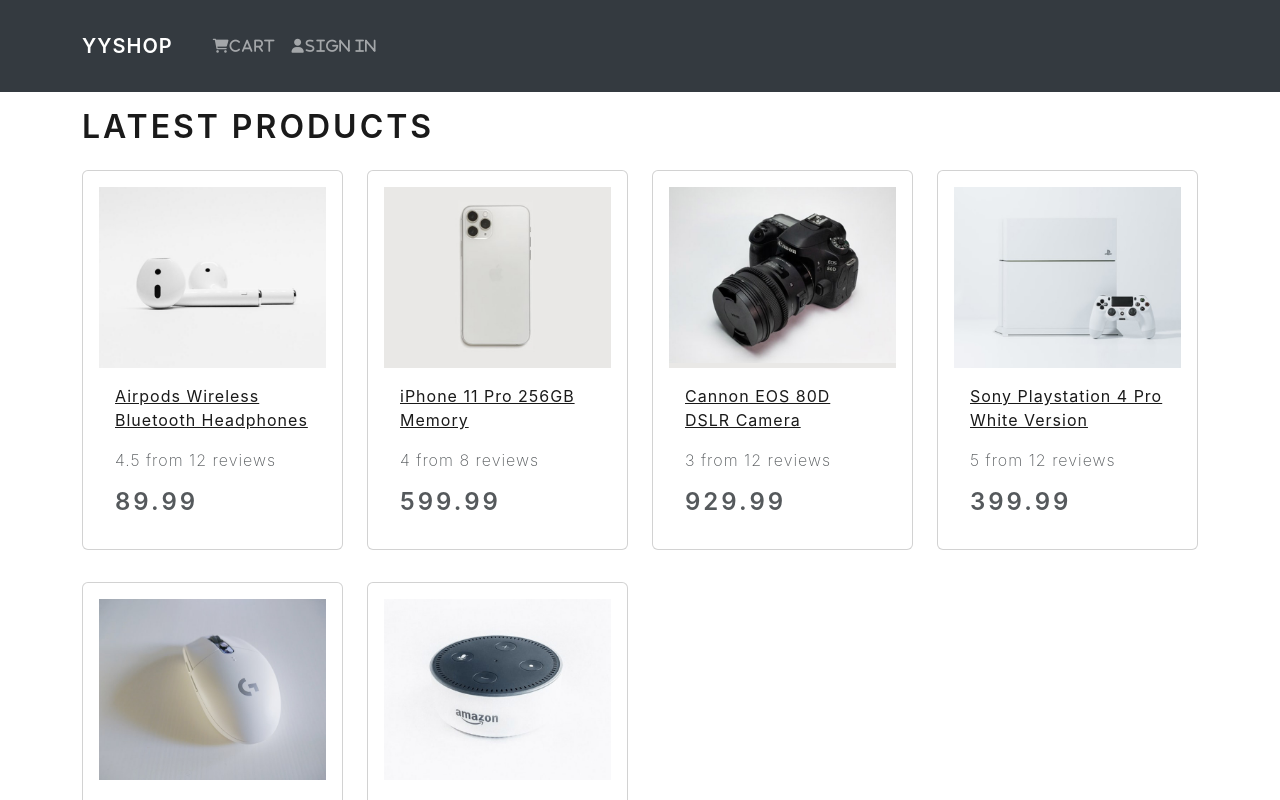
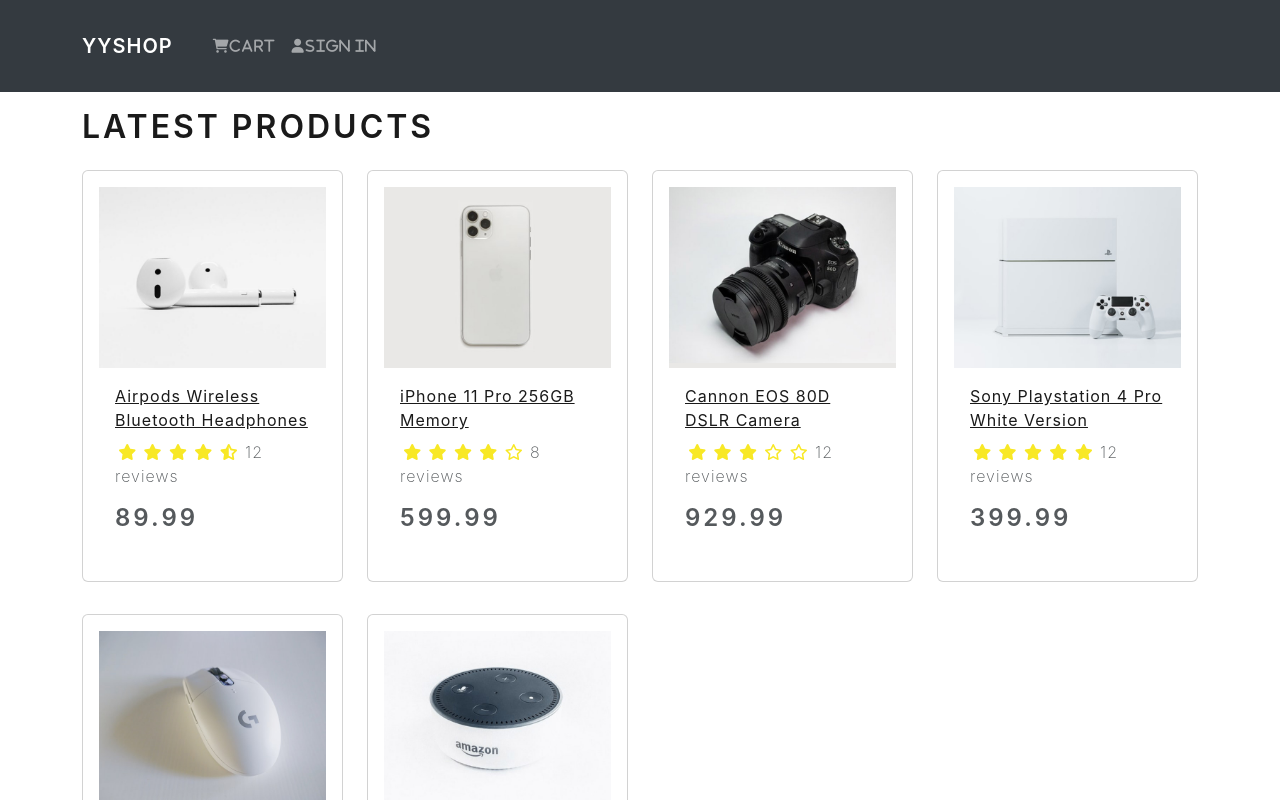
Before and after one commit to YusukeYoshihiro/e-commerce_app_mern, a React (Create React App) app in the folder frontend/: page / in a window 1280 px wide. Shown: the top 800 px of the page. Built offline with nearby package versions, Linux system fonts and the light colour scheme.

Commit message:
create: Added rating components for showing rating star and text

```diff
--- a/frontend/src/components/Product.js
+++ b/frontend/src/components/Product.js
@@ -1,5 +1,6 @@
 import React from 'react';
 import { Card } from 'react-bootstrap';
+import Rating from './Rating';
 
 const Product = ({ product }) => {
     return (
@@ -16,9 +17,10 @@
                 </a>
 
                 <Card.Text as='div'>
-                    <div className='my-3'>
-                        {product.rating} from {product.numReviews} reviews
-                    </div>
+                    <Rating
+                        value={product.rating}
+                        text={`${product.numReviews} reviews`}
+                    />
                 </Card.Text>
 
                 <Card.Text as='h3'>{product.price}</Card.Text>
--- /dev/null
+++ b/frontend/src/components/Rating.js
@@ -0,0 +1,77 @@
+import React from 'react';
+import PropTypes from 'prop-types';
+
+const Rating = ({ value, text, color }) => {
+    return (
+        <div className='rating'>
+            <span>
+                <i
+                    style={{ color }}
+                    className={
+                        value >= 1
+                            ? 'fas fa-star'
+                            : value >= 0.5
+                                ? 'fas fa-star-half-alt'
+                                : 'far fa-star'
+                    }></i>
+            </span>
+            <span>
+                <i
+                    style={{ color }}
+                    className={
+                        value >= 2
+                            ? 'fas fa-star'
+                            : value >= 1.5
+                                ? 'fas fa-star-half-alt'
+                                : 'far fa-star'
+                    }></i>
+            </span>
+            <span>
+                <i
+                    style={{ color }}
+                    className={
+                        value >= 3
+                            ? 'fas fa-star'
+                            : value >= 2.5
+                                ? 'fas fa-star-half-alt'
+                                : 'far fa-star'
+                    }></i>
+            </span>
+            <span>
+                <i
+                    style={{ color }}
+                    className={
+                        value >= 4
+                            ? 'fas fa-star'
+                            : value >= 3.5
+                                ? 'fas fa-star-half-alt'
+                                : 'far fa-star'
+                    }></i>
+            </span>
+            <span>
+                <i
+                    style={{ color }}
+                    className={
+                        value >= 5
+                            ? 'fas fa-star'
+                            : value >= 4.5
+                                ? 'fas fa-star-half-alt'
+                                : 'far fa-star'
+                    }></i>
+            </span>
+            <span>{text && text}</span>
+        </div>
+    )
+}
+
+Rating.defaultProps = {
+    color: '#f8e825',
+}
+
+Rating.propTypes = {
+    value: PropTypes.number.isRequired,
+    text: PropTypes.string.isRequired,
+    color: PropTypes.string.isRequired,
+}
+
+export default Rating
--- a/frontend/src/index.css
+++ b/frontend/src/index.css
@@ -15,3 +15,11 @@
 main {
   min-height: 80vh;
 }
+
+h3 {
+  padding: 1rem 0;
+}
+
+.rating span {
+  margin: 0.2rem;
+}
--- a/frontend/src/screens/HomeScreen.js
+++ b/frontend/src/screens/HomeScreen.js
@@ -10,9 +10,8 @@
       <h1>Latest Products</h1>
       <Row>
         {products.map(product => (
-          <Col sm={12} md={6} xl={3}>
+          <Col key={product._id} sm={12} md={6} xl={3}>
             <Product product={product} />
-            {/* <h3>{product.name}</h3> */}
           </Col>
         ))}
       </Row>
```
